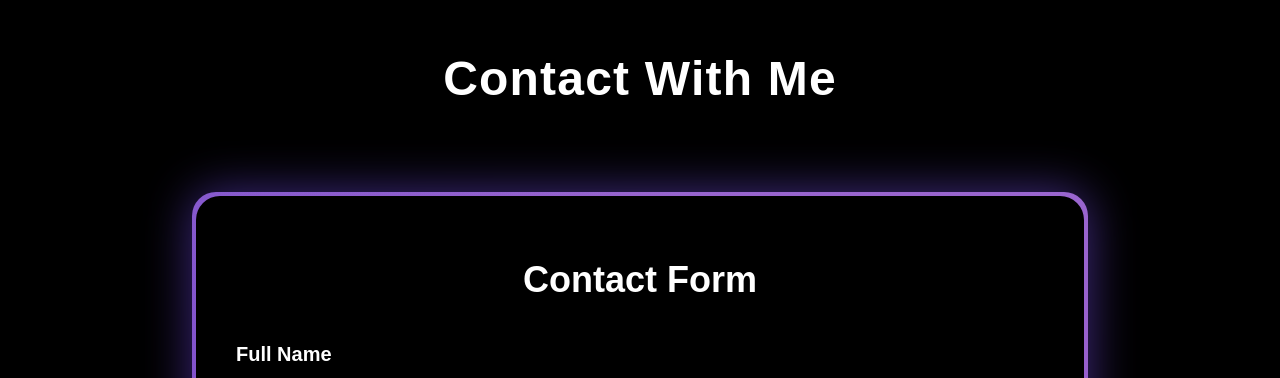
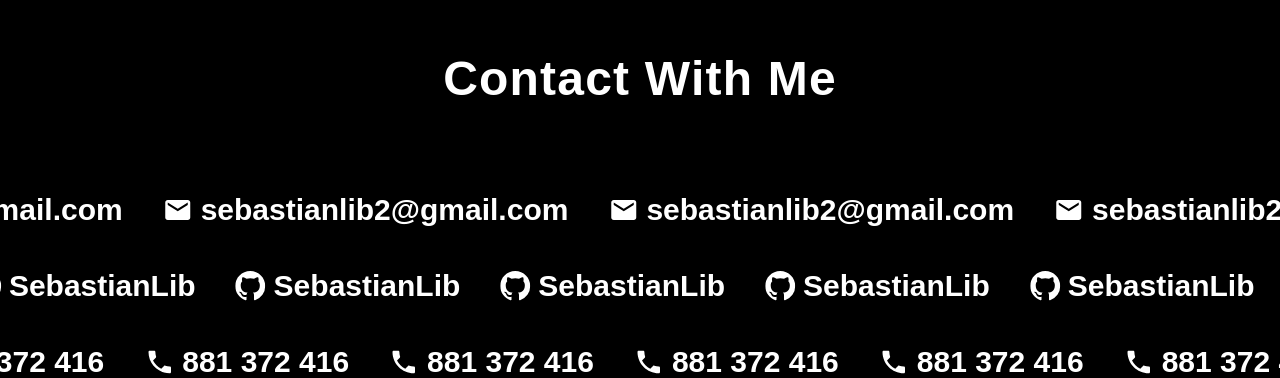
Before and after one commit to SebastianLib/portfolio, a Next.js app: page / in a window 1280 px wide. Shown: the part 6120-6498 px from the top of the page. Built offline with nearby package versions, Linux system fonts and the light colour scheme.

Commit message:
created: ContactSlider

```diff
--- a/app/sections/contact/Contact.tsx
+++ b/app/sections/contact/Contact.tsx
@@ -7,7 +7,10 @@ import { z } from "zod";
 import { useRef, useState } from "react";
 import { toast } from "react-toastify";
 import { BackgroundGradient } from "@/components/ui/background-gradient";
-import {motion} from "framer-motion"
+import { motion, useScroll } from "framer-motion";
+import { MdEmail, MdPhone } from "react-icons/md";
+import ContactSlider from "./components/ContactSlider";
+import { BsGithub } from "react-icons/bs";
 
 const schema = z.object({
   name: z.string(),
@@ -19,6 +22,11 @@ type FormFields = z.infer<typeof schema>;
 
 const Contact = () => {
   const [loading, setLoading] = useState<boolean>(false);
+  const container = useRef<any>();
+  const { scrollYProgress } = useScroll({
+    target: container,
+    offset: ["start end", "end start"],
+  });
 
   const {
     register,
@@ -52,18 +60,51 @@ const Contact = () => {
   };
 
   return (
-    <section id="contact">
+    <section id="contact" className="overflow-hidden">
       <div className="max-w-7xl mx-auto pt-20 px-4">
         <TextGenerateEffect
           words={"Contact With Me"}
           className="z-10 relative mb-20"
         />
+
         <motion.div
-        initial={{ opacity: 0, x: -200 }}
-        whileInView={{ opacity: 1, x: 0 }}
-        transition={{ duration: 1, delay: 0.5 }}
-        viewport={{once:true}}
-        className="mt-10 mx-auto sm:max-w-4xl">
+          initial={{ opacity: 0 }}
+          whileInView={{ opacity: 1 }}
+          transition={{ duration: 1, delay: 0.5 }}
+          viewport={{ once: true }}
+          ref={container}
+          className=" mb-24 whitespace-nowrap flex flex-col justify-center gap-10"
+        >
+          <ContactSlider
+            progress={scrollYProgress}
+            icon={MdEmail}
+            text="sebastianlib2@gmail.com"
+            left="-35%"
+            direction="left"
+          />
+          <ContactSlider
+            progress={scrollYProgress}
+            icon={BsGithub}
+            text="SebastianLib"
+            left="-35%"
+            direction="right"
+          />
+          <ContactSlider
+            progress={scrollYProgress}
+            icon={MdPhone}
+            text="881 372 416"
+            left="-40%"
+            direction="left"
+          />
+        </motion.div>
+
+        <motion.div
+          initial={{ opacity: 0, x: -200 }}
+          whileInView={{ opacity: 1, x: 0 }}
+          transition={{ duration: 1, delay: 0.5 }}
+          viewport={{ once: true }}
+          className="mt-10 mx-auto sm:max-w-4xl"
+        >
           <BackgroundGradient className="sm:max-w-4xl bg-black rounded-3xl px-2 md:px-10 py-16">
             <h3 className="text-4xl font-bold text-center mb-10">
               Contact Form
@@ -106,7 +147,10 @@ const Contact = () => {
               </div>
 
               <div className="flex flex-col gap-3">
-                <label className="font-bold text-lg sm:text-xl" htmlFor="message">
+                <label
+                  className="font-bold text-lg sm:text-xl"
+                  htmlFor="message"
+                >
                   Message
                 </label>
                 <textarea
--- /dev/null
+++ b/app/sections/contact/components/ContactSlider.tsx
@@ -0,0 +1,61 @@
+import { MotionValue, useTransform } from "framer-motion";
+import { IconType } from "react-icons";
+import {motion} from "framer-motion"
+
+interface ContactSliderProps {
+  progress: MotionValue<number>;
+  icon: IconType;
+  text: String;
+  left: string;
+  direction: string;
+}
+
+const ContactSlider = ({
+  progress,
+  icon: Icon,
+  text,
+  left,
+  direction
+}: ContactSliderProps) => {
+    const dir = direction === "left" ? -1 : 1;
+    const x = useTransform(progress, [0,1], [-200 * dir, 200 * dir])
+  return (
+    <motion.div  style={{ left, x }} className="relative flex gap-10">
+      <p className="text-3xl font-bold flex items-center gap-2 cursor-pointer hover:text-purple-500 transition-colors duration-300">
+        <Icon /> {text}
+      </p>
+      <p className="text-3xl font-bold flex items-center gap-2 cursor-pointer hover:text-purple-500 transition-colors duration-300">
+        <Icon /> {text}
+      </p>
+      <p className="text-3xl font-bold flex items-center gap-2 cursor-pointer hover:text-purple-500 transition-colors duration-300">
+        <Icon /> {text}
+      </p>
+      <p className="text-3xl font-bold flex items-center gap-2 cursor-pointer hover:text-purple-500 transition-colors duration-300">
+        <Icon /> {text}
+      </p>
+      <p className="text-3xl font-bold flex items-center gap-2 cursor-pointer hover:text-purple-500 transition-colors duration-300">
+        <Icon /> {text}
+      </p>
+      <p className="text-3xl font-bold flex items-center gap-2 cursor-pointer hover:text-purple-500 transition-colors duration-300">
+        <Icon /> {text}
+      </p>
+      <p className="text-3xl font-bold flex items-center gap-2 cursor-pointer hover:text-purple-500 transition-colors duration-300">
+        <Icon /> {text}
+      </p>
+      <p className="text-3xl font-bold flex items-center gap-2 cursor-pointer hover:text-purple-500 transition-colors duration-300">
+        <Icon /> {text}
+      </p>
+      <p className="text-3xl font-bold flex items-center gap-2 cursor-pointer hover:text-purple-500 transition-colors duration-300">
+        <Icon /> {text}
+      </p>
+      <p className="text-3xl font-bold flex items-center gap-2 cursor-pointer hover:text-purple-500 transition-colors duration-300">
+        <Icon /> {text}
+      </p>
+      <p className="text-3xl font-bold flex items-center gap-2 cursor-pointer hover:text-purple-500 transition-colors duration-300">
+        <Icon /> {text}
+      </p>
+    </motion.div >
+  );
+};
+
+export default ContactSlider;
--- a/package.json
+++ b/package.json
@@ -17,6 +17,7 @@
     "clsx": "^2.1.0",
     "emailjs": "^4.0.3",
     "framer-motion": "^11.0.28",
+    "lodash": "^4.17.21",
     "next": "14.1.4",
     "react": "^18",
     "react-dom": "^18",
```
Also changed, not shown: utils/anim.ts (line endings or trailing spaces), 1 other file (tests, documents, lock files or other folders).
